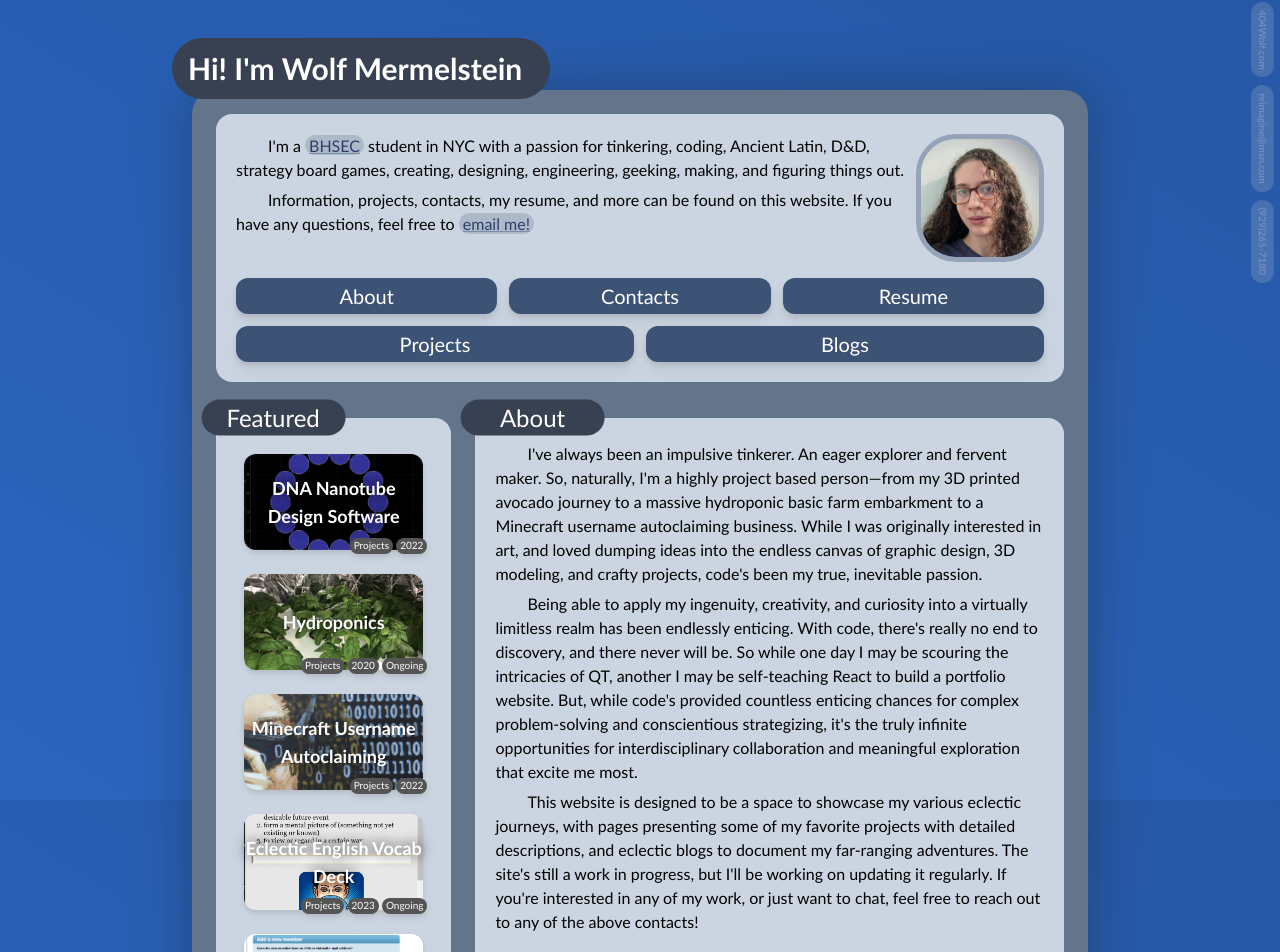
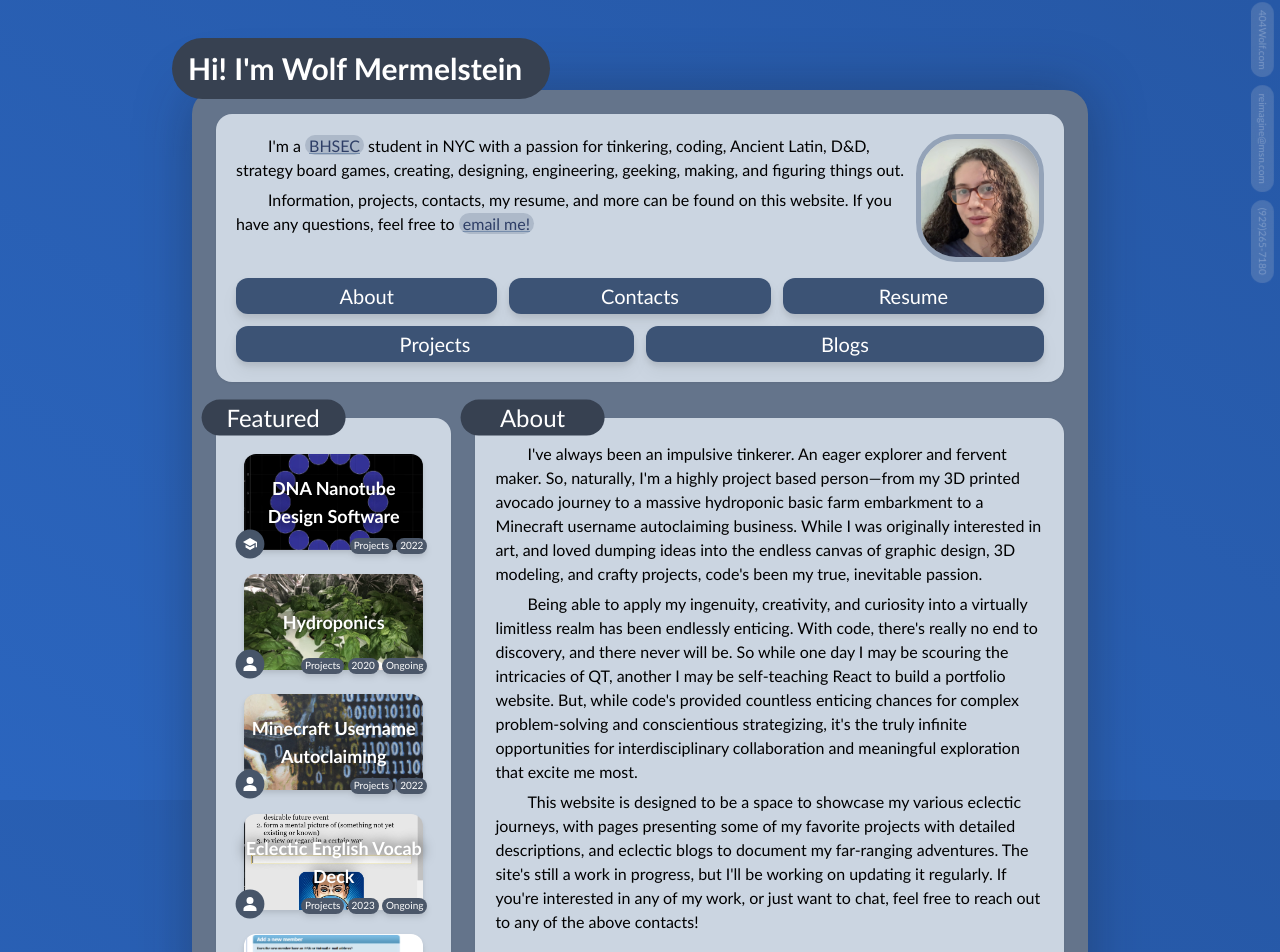
Before and after one commit to 404Wolf/404Wolf.com, a Next.js app: page / in a window 1280 px wide. Shown: the top 952 px of the page. Built offline with nearby package versions, Linux system fonts and the light colour scheme.

Commit message:
Add category icons

```diff
--- a/src/components/misc/Tag.tsx
+++ b/src/components/misc/Tag.tsx
@@ -10,7 +10,7 @@ interface TagProps {
     background?: string;
 }
 
-const Tag = ({ children, width="fit", rotation=0, extraYTranslation=0, extraXTranslation=0, zLevel=50, absolute=true, background="#545454", position=null}: TagProps) => {
+const Tag = ({ children, width="fit", rotation=0, extraYTranslation=0, extraXTranslation=0, zLevel=50, absolute=true, background="#4B5769", position=null}: TagProps) => {
     let positioning
     let translations
 
--- a/src/components/misc/Tile.tsx
+++ b/src/components/misc/Tile.tsx
@@ -37,7 +37,7 @@ const Tile = ({
                 </div>
             )}
             <div
-                className={`${className} mb-auto p-3 md:p-5 bg-slate-300 rounded-2xl h-full ${className}`}
+                className={`${className} mb-auto p-3 md:p-5 bg-slate-300 rounded-2xl h-full ${className} drop-shadow-sm`}
             >
                 <div style={{ padding: `${extraPadding}px` }}>{children}</div>
             </div>
--- a/src/components/posts/BasicPostCard.tsx
+++ b/src/components/posts/BasicPostCard.tsx
@@ -3,6 +3,7 @@ import Tag from "@/components/misc/Tag";
 import { randomListItem, toTitleCase } from "@/utils/misc";
 import PostData from "./PostData";
 import { useEffect, useState } from "react";
+import fetchPostIcon from "./fetchPostIcon";
 
 interface BasicPostCardProps {
     post?: PostData;
@@ -30,6 +31,7 @@ const BasicPostCard = ({ post, tags }: BasicPostCardProps) => {
                 href={post?.path || ""}
                 className={`z-10 ${post ? "" : "pointer-events-none"}`}
             >
+                {post && <div className="absolute -bottom-1 -left-1 z-50 scale-[80%]">{fetchPostIcon(post)}</div>}
                 <div
                     className="bg-cover rounded-xl drop-shadow-md hover:brightness-90 ease-in transition-all relative h-[4.6em] md:h-32 lg:h-24 bg-cover bg-center duration-100 hover:scale-105 flex items-center justify-center bg-gray-100/[35%]"
                     style={{ backgroundImage: `url('${postCover}')` }}
--- a/src/components/posts/ExtendedPostCard.tsx
+++ b/src/components/posts/ExtendedPostCard.tsx
@@ -3,9 +3,7 @@ import PostData from "./PostData";
 import Image from "next/image";
 import Tag from "../misc/Tag";
 import Link from "next/link";
-import { IoMdSchool } from "react-icons/io";
-import { IoPersonSharp } from "react-icons/io5";
-import { BsQuestionLg } from "react-icons/bs";
+import fetchPostIcon from "./fetchPostIcon";
 
 const nullDescription = "Description coming soon!";
 
@@ -19,18 +17,6 @@ const ExtendedPostCard = ({ post, tags }: ExtendedPostCardProps) => {
 
     const postDescription = post.description ? post.description : nullDescription;
 
-    const postIconClass = "rounded-full bg-slate-600 p-2 w-9 h-9";
-    const postIconStyle = { filter: "invert(100%)", width: "100%", height: "100%" };
-    let postIcon;
-    if (post.tags.includes("academic")) {
-        postIcon = <IoMdSchool style={postIconStyle} />;
-    } else if (post.tags.includes("personal")) {
-        postIcon = <IoPersonSharp style={postIconStyle} />;
-    } else {
-        postIcon = <BsQuestionLg style={postIconStyle} />;
-    }
-    postIcon = <div className={postIconClass}>{postIcon}</div>;
-
     return (
         <Link href={post.path}>
             <div className="h-[9.8rem] w-full relative container drop-shadow-md hover:drop-shadow-lg hover:scale-[102%] duration-200">
@@ -41,7 +27,7 @@ const ExtendedPostCard = ({ post, tags }: ExtendedPostCardProps) => {
                     className="object-cover rounded-xl z-0"
                 />
 
-                <div className="absolute z-50 -top-2 -right-2">{postIcon}</div>
+                <div className="absolute z-50 -top-2 -right-2">{fetchPostIcon(post)}</div>
 
                 <h1 className="z-50 px-2 py-px text-white text-[15px] absolute -top-2 -left-2 bg-slate-600 rounded-full">
                     {post.name}
--- /dev/null
+++ b/src/components/posts/fetchPostIcon.tsx
@@ -0,0 +1,22 @@
+import PostData from "./PostData";
+import { IoMdSchool } from "react-icons/io";
+import { IoPersonSharp } from "react-icons/io5";
+import { BsQuestionLg } from "react-icons/bs";
+
+const fetchPostIcon = (post: PostData) => {
+    const postIconClass = "rounded-full bg-slate-600 p-2 w-9 h-9";
+    const postIconStyle = { filter: "invert(100%)", width: "100%", height: "100%" };
+
+    let postIcon;
+    if (post.tags.includes("academic")) {
+        postIcon = <IoMdSchool style={postIconStyle} />;
+    } else if (post.tags.includes("personal")) {
+        postIcon = <IoPersonSharp style={postIconStyle} />;
+    } else {
+        postIcon = <BsQuestionLg style={postIconStyle} />;
+    }
+
+    return <div className={postIconClass}>{postIcon}</div>;
+};
+
+export default fetchPostIcon;
--- a/src/layouts/header/Navbar.tsx
+++ b/src/layouts/header/Navbar.tsx
@@ -1,5 +1,5 @@
 import Navbutton from "@/layouts/header/Navbutton";
-import Pulsate from "@/components/misc/pulsate";
+import Pulsate from "@/components/misc/Pulsate";
 import { useRouter } from "next/router";
 import { useEffect, useState } from "react";
 import ContactsPopup from "../../components/contacts/ContactsPopup";
--- a/src/layouts/header/Navbutton.tsx
+++ b/src/layouts/header/Navbutton.tsx
@@ -6,7 +6,7 @@ interface NavbuttonProps {
 const Navbutton = ({ children, onClick }: NavbuttonProps) => {
     return (
         <div>
-            <button onClick={ onClick } className="bg-mid-blue-300 drop-shadow-lg text-white text-md sm:text-lg md:text-xl px-1 md:px-4 py-1 rounded-xl w-full duration-150 hover:brightness-90 hover:-translate-y-2">
+            <button onClick={ onClick } className="bg-gradient-to-tr from-mid-blue-300 to-mid-blue-200 drop-shadow-lg text-white text-md sm:text-lg md:text-xl px-1 md:px-4 py-1 rounded-xl w-full duration-150 hover:brightness-90 hover:-translate-y-2">
                 { children }
             </button>
         </div>
--- a/tailwind.config.js
+++ b/tailwind.config.js
@@ -28,6 +28,7 @@ module.exports = {
                 '5xl-c-white': '0px 0px 30px rgba(200, 200, 220, 0.39)',
             },
             colors: {
+                "slate-100": "#F5F7FA",
                 "slate-350": "#adb9c9",
                 "gray-350": "#E5E9EF",
                 'regal-blue': '#243c5a',
@@ -42,7 +43,8 @@ module.exports = {
                 "mid-blue-800": "#222F43",
                 "mid-blue-900": "#1E2A3C",
             },
-        }
+        },
+
     },
     plugins: [],
 }
```
Also changed, not shown: src/components/misc/Pulsate.tsx (renamed from src/components/misc/pulsate.tsx).
